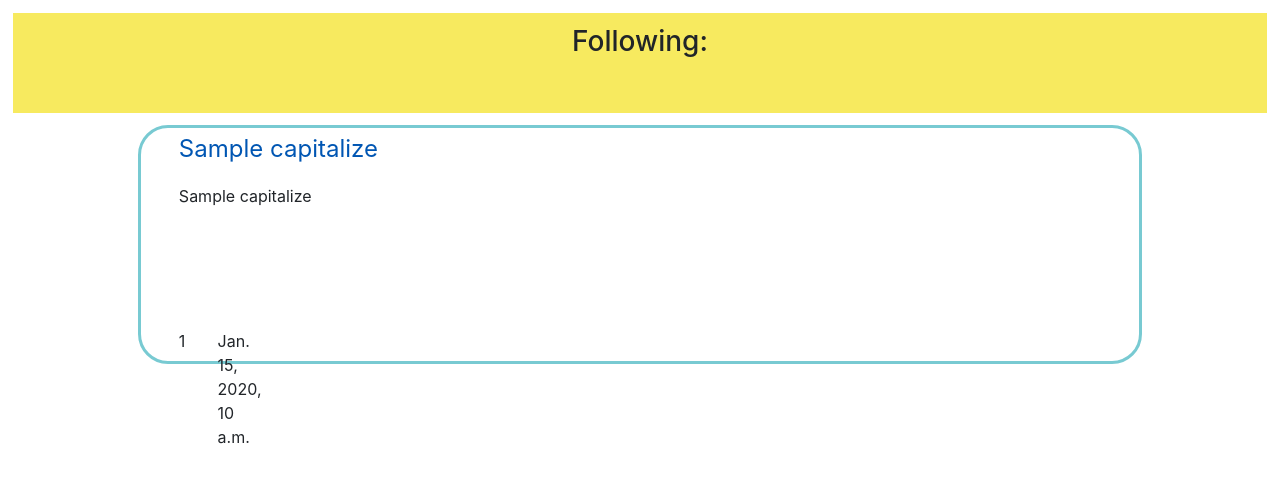
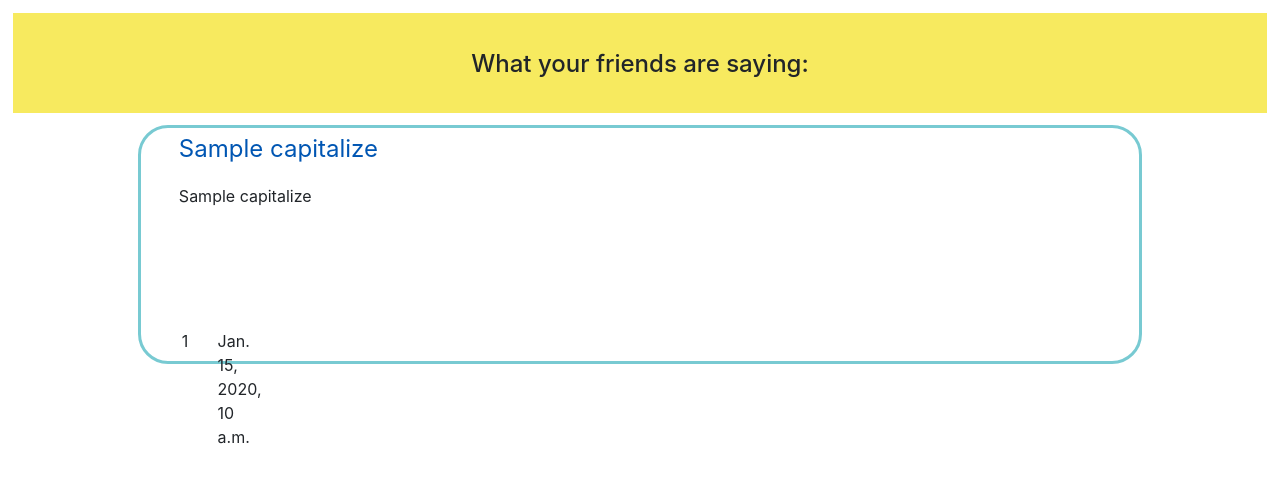
Before and after one commit to Meneguini/social, a Django app: template network/templates/network/following.html in a window 1280 px wide. Shown: the part 80-563 px from the top of the page. Run offline with Django 3.2, Linux system fonts and the light colour scheme; the template is opened without the code that fills it: most values are stand-ins (such as "Sample title", 1, 10 or a date in 2020); some libraries are stand-ins or nearby versions.

Commit message:
final adjustments

```diff
--- a/network/static/network/index.js
+++ b/network/static/network/index.js
@@ -219,14 +219,10 @@ function fetchPosts(postbox, start, end) {
 
 // Remove deleted post from page
 function updateDeleted(evt, msg) {
-    console.log(evt);
-    console.log(msg);
 
     post = evt.target.parentElement.parentElement.parentElement;
     post.remove();
-
     document.querySelector('.msg').innerHTML = msg.msg;
-    // document.querySelector('.msg').display
 
 }
 
--- a/network/static/network/styles.css
+++ b/network/static/network/styles.css
@@ -172,14 +172,14 @@ nav {
     padding: 1%;
     margin-bottom: 3%;
     text-align: center;
-    height: 170px;
+    height: 150px;
     background-color: #f7ea5f;
     border-radius: 10px;
 }
 
 #profile-name {
     color: #0c6291;
-    font-size: 3rem;
+    font-size: 2.5rem;
 }
 
 .follows-container {
@@ -201,9 +201,10 @@ nav {
 /* ---------- Following Page ---------- */
 
 .following-title {
+    font-size: 1.5rem;
     background-color: #f7ea5f;
     text-align: center;
-    padding-top: 1%;
+    padding-top: 3%;
     height: 100px;
 }
 
--- a/network/templates/network/following.html
+++ b/network/templates/network/following.html
@@ -5,7 +5,7 @@
     <div id="following-page">
         <div id="followed-posts">
 
-            <h3 class="following-title">Following:</h3>
+            <h3 class="following-title">What your friends are saying:</h3>
 
             <!-- From django paginator -->
             {% for post in page_obj %}
@@ -27,7 +27,7 @@
 
                                 {% endif %}
                             {% endif %}
-                            <p>{{ post.likes_number }}</p>
+                            <p class="likes-number">{{ post.likes_number }}</p>
                             <p>{{ post.datetime }}</p>
                         </div>
                     </div>
--- a/network/templates/network/profile.html
+++ b/network/templates/network/profile.html
@@ -43,7 +43,7 @@
                             {% else %}
                                 <p class="likes">Likes:</p>
                             {% endif %}
-                            <p>{{ post.likes_number }}</p>
+                            <p class="likes-number">{{ post.likes_number }}</p>
                             <p>{{ post.datetime }}</p>
                             {% if user.username == post.writer.username %}
                                 <button class="btn btn-primary edit" id="btn-edit">edit</button>
```
Also changed, not shown: db.sqlite3.
